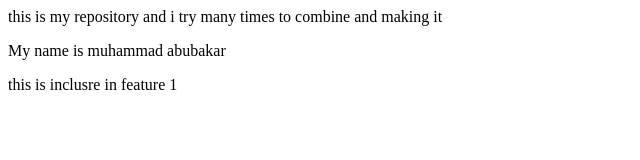
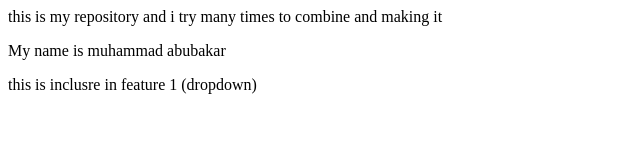
Before and after one commit to bakar-0314/LocalRepo, a plain HTML site: page index.html in a window 1280 px wide. Shown: the whole page, without its empty margins (0-640 px from the left). Drawn offline with Linux system fonts and the light colour scheme.

Commit message:
dropdown

```diff
--- a/index.html
+++ b/index.html
@@ -1,3 +1,3 @@
 <P>this is my repository and i try many times to combine and making it </P>
 <h>My name is muhammad abubakar</h>
-<p>this is inclusre in feature 1</p>
+<p>this is inclusre in feature 1 (dropdown)</p>
```
